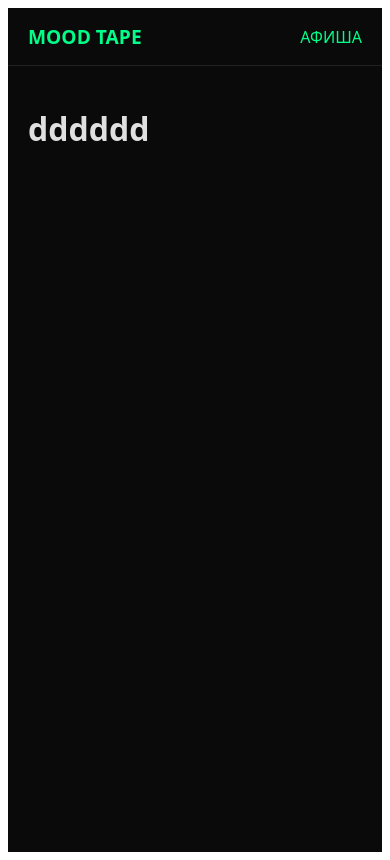
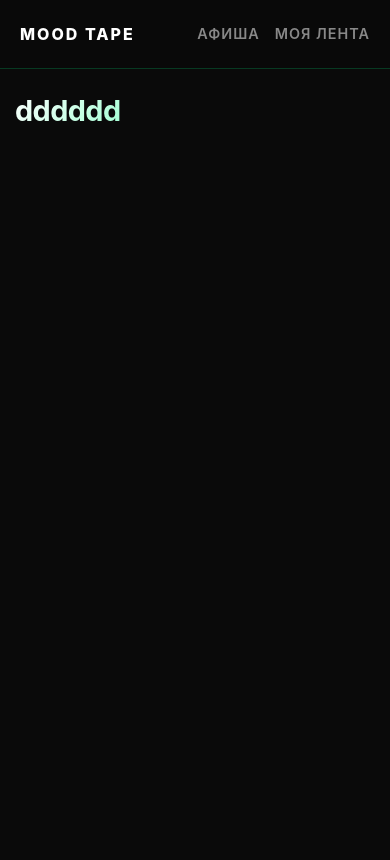
Before and after one commit to dzdzFa/Polka, a Vue app: page / in a window 390 px wide. Built offline with nearby package versions, Linux system fonts and the light colour scheme.

Commit message:
тоже немного подравил, ура

```diff
--- a/src/App.vue
+++ b/src/App.vue
@@ -4,7 +4,9 @@
       <RouterLink :to="{ name: 'home' }" class="logo">MOOD TAPE</RouterLink>
       <nav class="nav">
         <RouterLink :to="{ name: 'home' }" class="nav-link">АФИША</RouterLink>
-        <!-- <RouterLink :to="{name :'about'}" class="nav-link">МОЯ ЛЕНТА</RouterLink> -->
+        <RouterLink :to="{ name: 'tape' }" class="nav-link"
+          >МОЯ ЛЕНТА</RouterLink
+        >
       </nav>
     </header>
 
@@ -22,37 +24,98 @@ import { RouterLink, RouterView } from "vue-router";
 .app-layout {
   min-height: 100vh;
   background: #0a0a0a;
-  color: #e0e0e0;
-  font-family: system-ui, sans-serif;
+  display: flex;
+  flex-direction: column;
 }
+
 .header {
   display: flex;
   justify-content: space-between;
   align-items: center;
-  padding: 15px 20px;
-  border-bottom: 1px solid #222;
+  padding: 20px 40px;
+  background: rgba(10, 10, 10, 0.95);
+  backdrop-filter: blur(10px);
+  border-bottom: 1px solid rgba(0, 255, 136, 0.2);
+  position: sticky;
+  top: 0;
+  z-index: 100;
 }
+
 .logo {
-  font-size: 1.2rem;
-  font-weight: bold;
+  display: flex;
+  align-items: center;
+  gap: 10px;
+  font-size: 1.3rem;
+  font-weight: 800;
+  letter-spacing: 2px;
   color: #fff;
   text-decoration: none;
+  transition: all 0.2s;
 }
+
+.logo-icon {
+  font-size: 1.5rem;
+}
+
+.logo:hover {
+  color: #00ff88;
+}
+
 .nav {
   display: flex;
-  gap: 15px;
+  gap: 30px;
 }
+
 .nav-link {
   color: #888;
   text-decoration: none;
-  transition: color 0.2s;
+  font-weight: 600;
+  font-size: 0.9rem;
+  letter-spacing: 1px;
+  transition: all 0.2s;
+  padding: 8px 0;
 }
-.router-link-active {
+
+.nav-link:hover {
+  color: #fff;
+}
+
+.nav-link-active {
   color: #00ff88;
+  border-bottom: 2px solid #00ff88;
 }
+
 .main-content {
-  max-width: 1100px;
+  flex: 1;
+  max-width: 1200px;
   margin: 0 auto;
-  padding: 20px;
+  padding: 40px 20px;
+  width: 100%;
+}
+
+.footer {
+  text-align: center;
+  padding: 30px;
+  border-top: 1px solid #1a1a1a;
+  color: #555;
+  font-size: 0.8rem;
+}
+
+@media (max-width: 768px) {
+  .header {
+    padding: 15px 20px;
+  }
+
+  .logo {
+    font-size: 1rem;
+  }
+
+  .nav {
+    gap: 15px;
+  }
+
+  .main-content {
+    padding: 20px 15px;
+  }
 }
 </style>
--- /dev/null
+++ b/src/assets/css/global.css
@@ -0,0 +1,278 @@
+* {
+  margin: 0;
+  padding: 0;
+  box-sizing: border-box;
+}
+
+html {
+  scroll-behavior: smooth;
+}
+
+body {
+  background: #0a0a0a;
+  font-family:
+    "Inter",
+    system-ui,
+    -apple-system,
+    "Segoe UI",
+    Roboto,
+    sans-serif;
+  color: #e0e0e0;
+  line-height: 1.5;
+  -webkit-font-smoothing: antialiased;
+}
+
+h1,
+h2,
+h3,
+h4,
+h5,
+h6 {
+  font-weight: 700;
+  letter-spacing: -0.02em;
+}
+
+h1 {
+  font-size: 2.5rem;
+  background: linear-gradient(135deg, #fff 0%, #00ff88 100%);
+  -webkit-background-clip: text;
+  background-clip: text;
+  color: transparent;
+}
+
+h2 {
+  font-size: 1.8rem;
+  color: #fff;
+}
+
+h3 {
+  font-size: 1.2rem;
+}
+
+::-webkit-scrollbar {
+  width: 6px;
+  height: 6px;
+}
+
+::-webkit-scrollbar-track {
+  background: #1a1a1a;
+}
+
+::-webkit-scrollbar-thumb {
+  background: #00ff88;
+  border-radius: 10px;
+}
+
+::-webkit-scrollbar-thumb:hover {
+  background: #00cc6a;
+}
+
+::selection {
+  background: #00ff88;
+  color: #0a0a0a;
+}
+
+.container {
+  max-width: 1200px;
+  margin: 0 auto;
+  padding: 0 20px;
+}
+
+.grid {
+  display: grid;
+  grid-template-columns: repeat(auto-fill, minmax(280px, 1fr));
+  gap: 24px;
+}
+
+.btn {
+  display: inline-flex;
+  align-items: center;
+  justify-content: center;
+  gap: 8px;
+  padding: 12px 24px;
+  border-radius: 40px;
+  font-weight: 600;
+  font-size: 0.9rem;
+  cursor: pointer;
+  transition: all 0.2s ease;
+  border: none;
+  text-decoration: none;
+}
+
+.btn-primary {
+  background: #00ff88;
+  color: #0a0a0a;
+}
+
+.btn-primary:hover {
+  background: #00cc6a;
+  transform: scale(1.02);
+}
+
+.btn-outline {
+  background: transparent;
+  border: 2px solid #00ff88;
+  color: #00ff88;
+}
+
+.btn-outline:hover {
+  background: rgba(0, 255, 136, 0.1);
+  transform: scale(1.02);
+}
+
+@keyframes fadeIn {
+  from {
+    opacity: 0;
+    transform: translateY(20px);
+  }
+  to {
+    opacity: 1;
+    transform: translateY(0);
+  }
+}
+
+@keyframes glow {
+  0% {
+    box-shadow: 0 0 5px rgba(0, 255, 136, 0.3);
+  }
+  100% {
+    box-shadow: 0 0 20px rgba(0, 255, 136, 0.6);
+  }
+}
+
+@keyframes pulse {
+  0%,
+  100% {
+    opacity: 1;
+  }
+  50% {
+    opacity: 0.5;
+  }
+}
+
+.fade-in {
+  animation: fadeIn 0.4s ease-out;
+}
+
+.card {
+  background: #111;
+  border-radius: 20px;
+  overflow: hidden;
+  border: 1px solid #222;
+  transition: all 0.3s ease;
+  cursor: pointer;
+}
+
+.card:hover {
+  transform: translateY(-5px);
+  border-color: #00ff88;
+  box-shadow: 0 10px 30px rgba(0, 255, 136, 0.1);
+}
+
+.neon-text {
+  color: #00ff88;
+  text-shadow: 0 0 10px rgba(0, 255, 136, 0.5);
+}
+
+.neon-border {
+  border: 1px solid #00ff88;
+  box-shadow: 0 0 10px rgba(0, 255, 136, 0.3);
+}
+
+.tag {
+  display: inline-block;
+  padding: 4px 12px;
+  border-radius: 20px;
+  font-size: 0.7rem;
+  font-weight: 600;
+  letter-spacing: 0.5px;
+}
+
+.tag-cheerful {
+  background: #ff6b35;
+  color: #fff;
+}
+
+.tag-funny {
+  background: #f7c948;
+  color: #333;
+}
+
+.tag-calm {
+  background: #4a90e2;
+  color: #fff;
+}
+
+.tag-sad {
+  background: #7b5ea7;
+  color: #fff;
+}
+
+.loading {
+  display: flex;
+  justify-content: center;
+  align-items: center;
+  min-height: 300px;
+}
+
+.loading-spinner {
+  width: 40px;
+  height: 40px;
+  border: 3px solid #222;
+  border-top-color: #00ff88;
+  border-radius: 50%;
+  animation: spin 0.8s linear infinite;
+}
+
+@keyframes spin {
+  to {
+    transform: rotate(360deg);
+  }
+}
+
+.empty-state {
+  text-align: center;
+  padding: 80px 20px;
+}
+
+.empty-state-icon {
+  font-size: 4rem;
+  margin-bottom: 20px;
+  opacity: 0.5;
+}
+
+.empty-state-title {
+  font-size: 1.5rem;
+  color: #fff;
+  margin-bottom: 10px;
+}
+
+.empty-state-text {
+  color: #666;
+  margin-bottom: 30px;
+}
+
+@media (max-width: 768px) {
+  h1 {
+    font-size: 1.8rem;
+  }
+
+  h2 {
+    font-size: 1.4rem;
+  }
+
+  .grid {
+    gap: 16px;
+  }
+}
+
+@media (max-width: 480px) {
+  .container {
+    padding: 0 15px;
+  }
+
+  .btn {
+    padding: 10px 20px;
+    font-size: 0.8rem;
+  }
+}
--- a/src/main.js
+++ b/src/main.js
@@ -2,4 +2,6 @@ import { createApp } from "vue";
 import App from "./App.vue";
 import router from "./router/router";
 
+import "./assets/css/global.css";
+
 createApp(App).use(router).mount("#app");
```
Also changed, not shown: src/composables/useMusicdata.js (+4 -4 lines).
